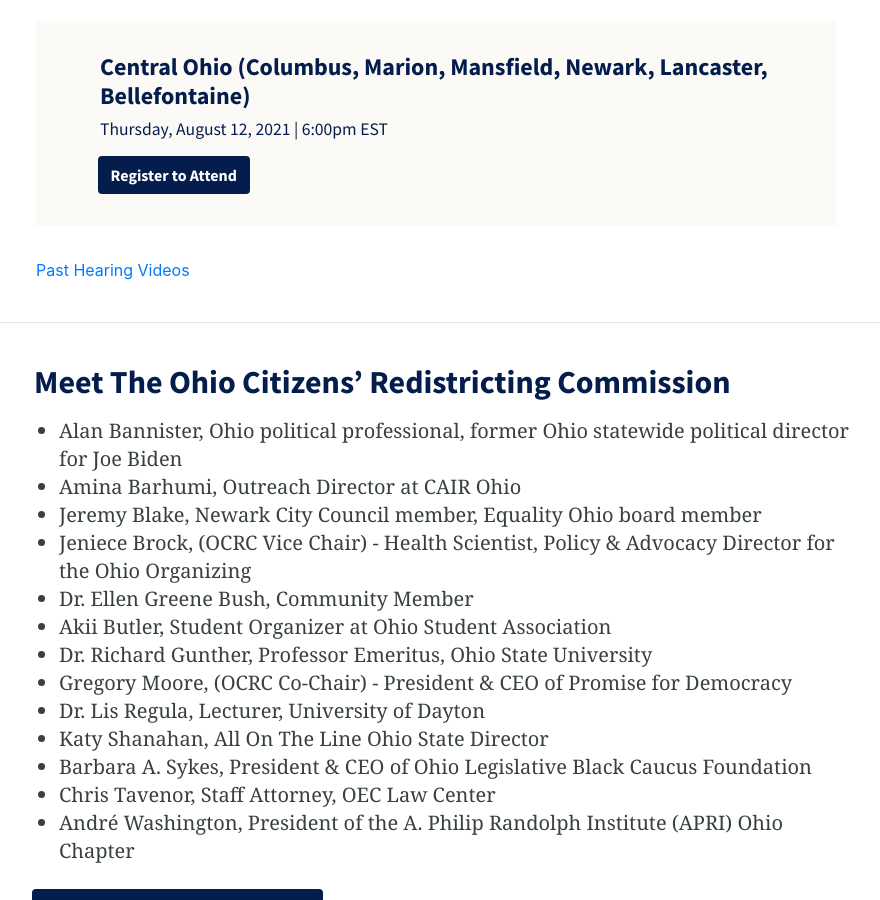
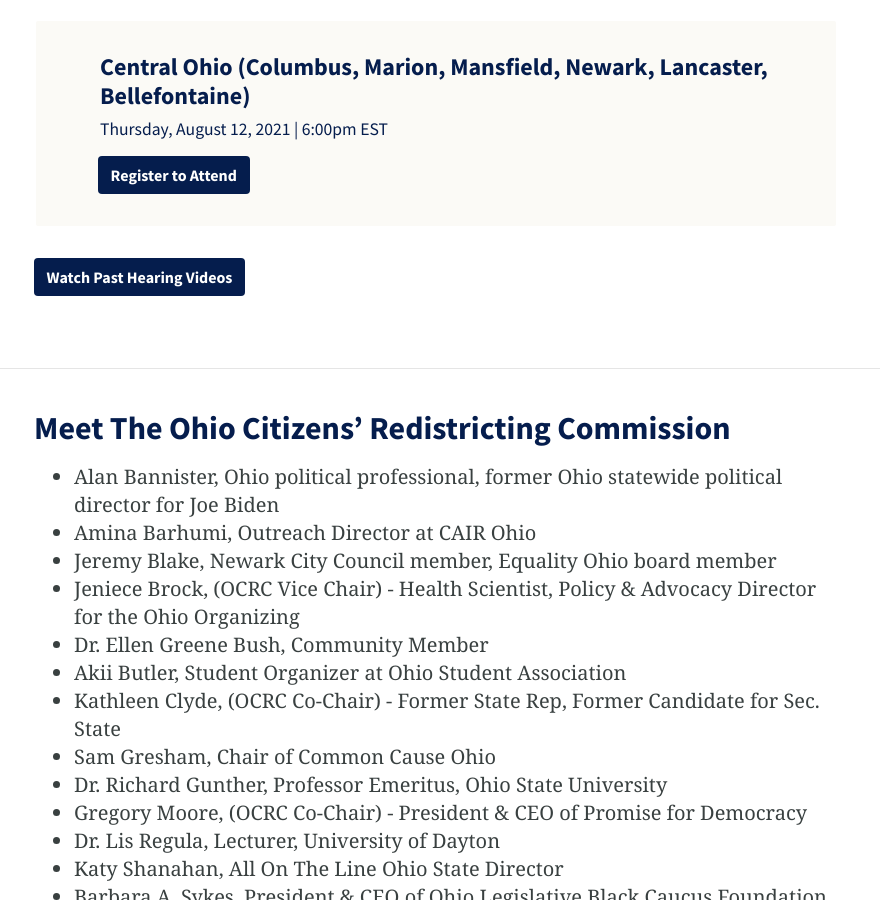
Before and after one commit to colleencraig/colleencraig.github.io, a Jekyll site: the page built from index.md, in a window 1280 px wide and 900 px high, scrolled down 1439 px. Shown: the whole window, without its empty margins (204-1084 px from the left). Built offline with Jekyll 4.4.1, drawn with Linux system fonts in a browser that asks for light colours; nearby versions of some CDN libraries.

Commit message:
adding 2 commissioners, styling past hearing button.

```diff
--- a/_layouts/home.html
+++ b/_layouts/home.html
@@ -26,14 +26,34 @@
             {% for meeting in next_meeting %}
               {% include hearing.html meeting=meeting %}
             {% endfor %}
-            <a href="/past-hearings.html">Past Hearing Videos</a>
+            <p class="default-button"><a href="/past-hearings.html" class="btn btn-meeting" role="button">Watch Past Hearing Videos</a></p>
           </div>
         </div>
         <hr />
         <div class="row justify-content-md-center">
           <div class="col-md-auto info-container">
             <h1>Meet The Ohio Citizens’ Redistricting Commission</h1>
-            {% include team.html %}
+            <!-- {% include team.html %} -->
+            <ul>
+
+              <li>Alan Bannister, Ohio political professional, former Ohio statewide political director for Joe Biden</li>
+              <li>Amina Barhumi, Outreach Director at CAIR Ohio</li>
+              <li>Jeremy Blake, Newark City Council member, Equality Ohio board member</li>
+              <li>Jeniece Brock, (OCRC Vice Chair) - Health Scientist, Policy & Advocacy Director for the Ohio Organizing</li>
+              <li>Dr. Ellen Greene Bush, Community Member</li>
+              <li>Akii Butler, Student Organizer at Ohio Student Association</li>
+              <li>Kathleen Clyde, (OCRC Co-Chair) - Former State Rep, Former Candidate for Sec. State</li>
+              <li>Sam Gresham, Chair of Common Cause Ohio</li>
+              <li>Dr. Richard Gunther, Professor Emeritus, Ohio State University</li>
+              <li>Gregory Moore, (OCRC Co-Chair) - President & CEO of Promise for Democracy</li>
+              <li>Dr. Lis Regula, Lecturer, University of Dayton</li>
+              <li>Katy Shanahan, All On The Line Ohio State Director</li>
+              <li>Barbara A. Sykes, President & CEO of Ohio Legislative Black Caucus Foundation</li>
+              <li>Chris Tavenor, Staff Attorney, OEC Law Center</li>
+              <li>André Washington, President of the A. Philip Randolph Institute (APRI) Ohio Chapter</li>
+
+          </ul>
+
             <p class="default-button"><a href="/commission.html" class="btn btn-meeting" role="button">Learn More About The Commissioners</a></p>
 
             <h2>Commission Selection Process</h2>
```
